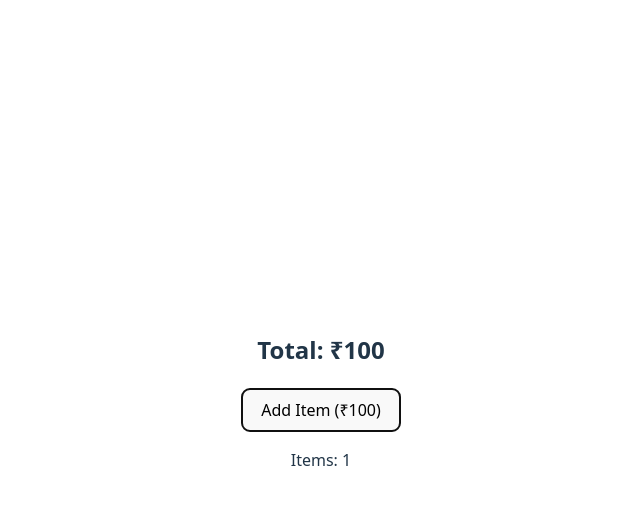
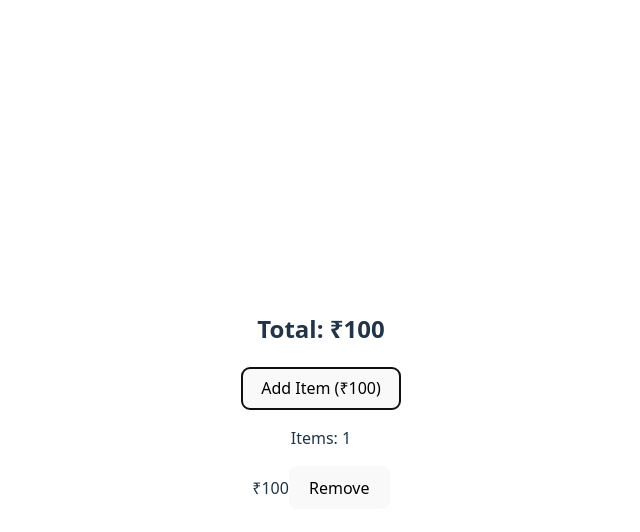
Before and after one commit to riki8055/project-revive-journal, a React (Vite) app in the folder weekly-learnings/week-10/: page / in a window 1280 px wide. Both pictures are taken after a click on the button "Add Item (₹100)". Shown: the top 532 px of the page, without its empty margins (319-959 px from the left). Built offline with nearby package versions, Linux system fonts and the light colour scheme.

Commit message:
introduce a remove feature

```diff
--- a/weekly-learnings/week-10/src/components/Cart.jsx
+++ b/weekly-learnings/week-10/src/components/Cart.jsx
@@ -17,11 +17,24 @@ export default function Cart() {
     setTotalPrice(totalPrice + newItem.price);
   };
 
+  const removeItem = (id) => {
+    const updatedCart = cartItems.filter((item) => item.id !== id);
+    setCartItems(updatedCart);
+
+    // ❌ Intentionally forget to update totalPrice
+  };
+
   return (
     <div>
       <h2>Total: ₹{totalPrice}</h2>
       <button onClick={addItem}>Add Item (₹100)</button>
       <p>Items: {cartItems.length}</p>
+      {cartItems.map((item) => (
+        <div key={item.id}>
+          ₹{item.price}
+          <button onClick={() => removeItem(item.id)}>Remove</button>
+        </div>
+      ))}
     </div>
   );
 }
```
